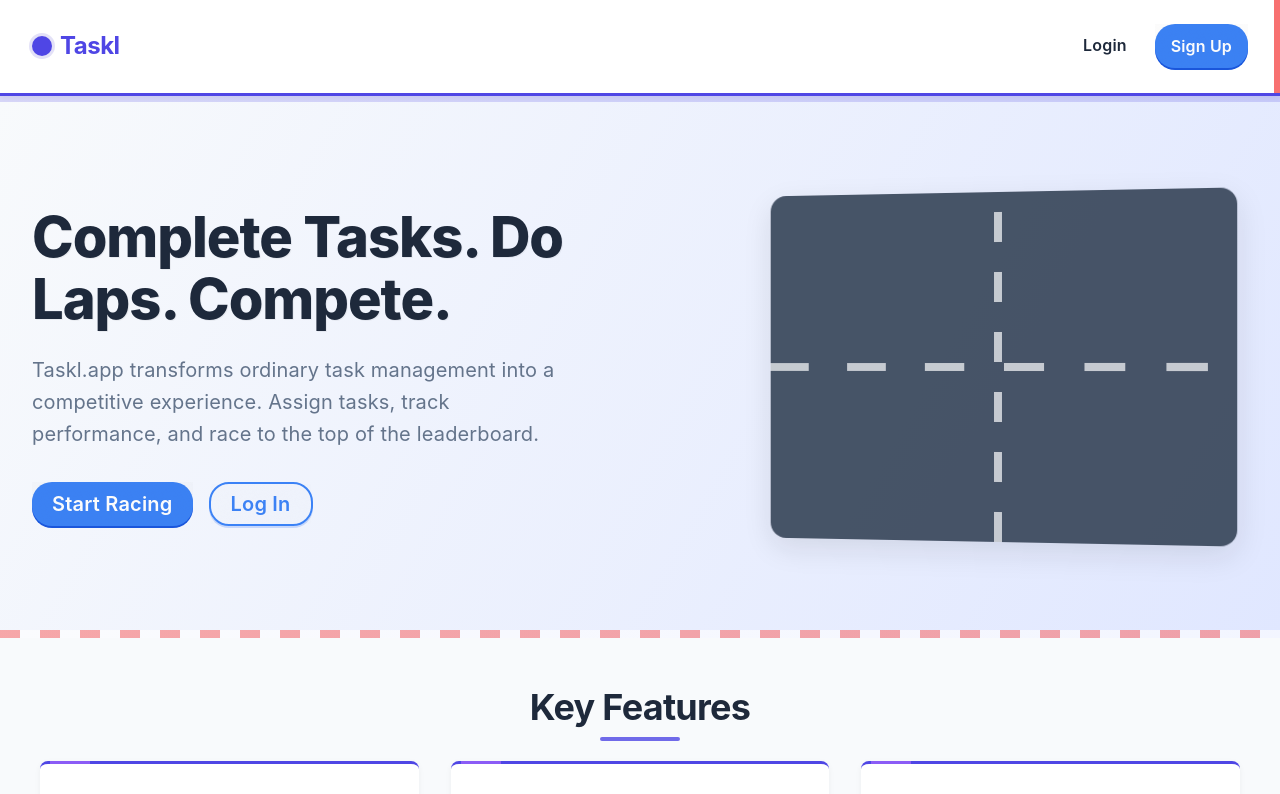
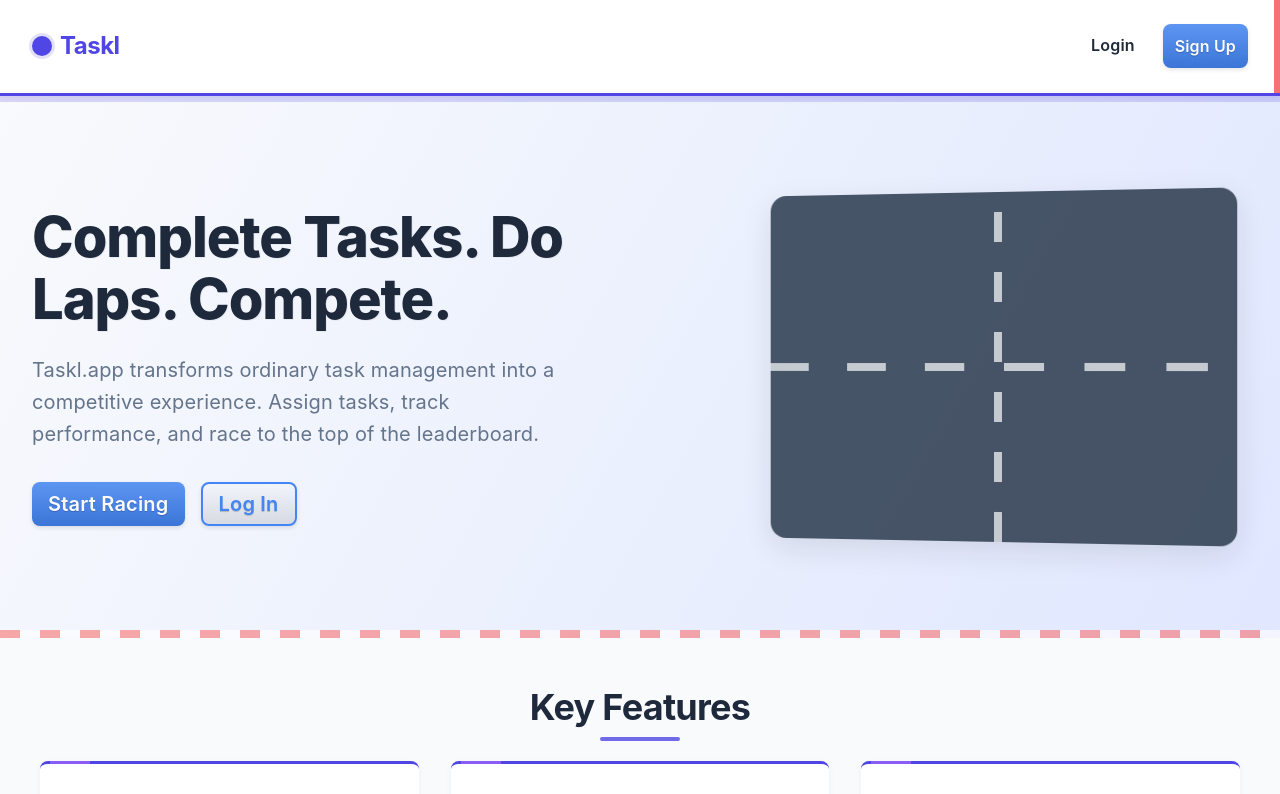
Before and after one commit to gianyrox/tasklapp, a Next.js app: page / in a window 1280 px wide. Shown: the top 794 px of the page. Built offline with nearby package versions, Linux system fonts and the light colour scheme; no server answers.

Commit message:
Apr 16, 2025, 11:57 AM

```diff
--- a/src/components/ui/Button.module.css
+++ b/src/components/ui/Button.module.css
@@ -2,18 +2,20 @@
   display: inline-flex;
   align-items: center;
   justify-content: center;
-  border-radius: 20px;
+  border-radius: var(--border-radius-md);
   font-weight: 600;
   transition: all var(--transition-fast);
   white-space: nowrap;
   cursor: pointer;
   border: none;
   position: relative;
-  box-shadow: 0 2px 0 #1a56db;
+  overflow: hidden;
+  box-shadow: 0 2px 4px rgba(0, 0, 0, 0.1);
   letter-spacing: 0.01em;
-  background-color: #3b82f6;
+  background-color: #4285f4;
   color: white;
-  padding-bottom: 0.25rem;
+  background-image: linear-gradient(rgba(255, 255, 255, 0.15) 0%, rgba(0, 0, 0, 0.1) 100%);
+  text-shadow: 0 1px 1px rgba(0, 0, 0, 0.2);
 }
 
 .button::before {
@@ -23,7 +25,7 @@
   top: 0;
   width: 100%;
   height: 100%;
-  background-image: none;
+  background-image: linear-gradient(rgba(255, 255, 255, 0.1), transparent);
   opacity: 0;
   transition: opacity var(--transition-fast);
 }
@@ -34,7 +36,7 @@
 
 /* Button variants */
 .variant-primary {
-  background-color: #3b82f6;
+  background-color: #4285f4;
   color: white;
   position: relative;
 }
@@ -47,110 +49,104 @@
   bottom: 0;
   height: 2px;
   background-color: rgba(0, 0, 0, 0.15);
-  border-radius: 0 0 20px 20px;
 }
 
 .variant-primary:hover:not(:disabled) {
-  background-color: #2563eb;
+  background-color: #3b78e7;
   transform: translateY(-1px);
-  box-shadow: 0 3px 0 #1a56db;
+  box-shadow: 0 4px 8px rgba(66, 133, 244, 0.2);
 }
 
 .variant-secondary {
-  background-color: #6366f1;
+  background-color: #5c6bc0;
   color: white;
-  box-shadow: 0 2px 0 #4338ca;
 }
 
 .variant-secondary:hover:not(:disabled) {
-  background-color: #4f46e5;
+  filter: brightness(90%);
   transform: translateY(-1px);
-  box-shadow: 0 3px 0 #4338ca;
+  box-shadow: 0 4px 8px rgba(92, 107, 192, 0.2);
 }
 
 .variant-success {
-  background-color: #10b981;
+  background-color: #34a853;
   color: white;
-  box-shadow: 0 2px 0 #059669;
 }
 
 .variant-success:hover:not(:disabled) {
-  background-color: #059669;
+  filter: brightness(90%);
   transform: translateY(-1px);
-  box-shadow: 0 3px 0 #047857;
+  box-shadow: 0 4px 8px rgba(52, 168, 83, 0.2);
 }
 
 .variant-danger {
-  background-color: #ef4444;
+  background-color: #ea4335;
   color: white;
-  box-shadow: 0 2px 0 #dc2626;
 }
 
 .variant-danger:hover:not(:disabled) {
-  background-color: #dc2626;
+  filter: brightness(90%);
   transform: translateY(-1px);
-  box-shadow: 0 3px 0 #b91c1c;
+  box-shadow: 0 4px 8px rgba(234, 67, 53, 0.2);
 }
 
 .variant-warning {
-  background-color: #f59e0b;
-  color: white;
-  box-shadow: 0 2px 0 #d97706;
+  background-color: #fbbc05;
+  color: var(--text-primary);
 }
 
 .variant-warning:hover:not(:disabled) {
-  background-color: #d97706;
+  filter: brightness(95%);
   transform: translateY(-1px);
-  box-shadow: 0 3px 0 #b45309;
+  box-shadow: 0 4px 8px rgba(251, 188, 5, 0.2);
 }
 
 .variant-info {
-  background-color: #3b82f6;
+  background-color: #4285f4;
   color: white;
-  box-shadow: 0 2px 0 #2563eb;
 }
 
 .variant-info:hover:not(:disabled) {
-  background-color: #2563eb;
+  filter: brightness(90%);
   transform: translateY(-1px);
-  box-shadow: 0 3px 0 #1d4ed8;
+  box-shadow: 0 4px 8px rgba(66, 133, 244, 0.2);
 }
 
 .variant-outline {
   background-color: transparent;
-  color: #3b82f6;
-  border: 2px solid #3b82f6;
-  box-shadow: 0 2px 0 rgba(37, 99, 235, 0.2);
+  color: #4285f4;
+  border: 2px solid #4285f4;
+  position: relative;
 }
 
 .variant-outline:hover:not(:disabled) {
-  background-color: rgba(59, 130, 246, 0.05);
+  background-color: rgba(66, 133, 244, 0.05);
   transform: translateY(-1px);
-  box-shadow: 0 3px 0 rgba(37, 99, 235, 0.2);
+  box-shadow: 0 4px 8px rgba(66, 133, 244, 0.1);
 }
 
 /* Button sizes */
 .size-xs {
   font-size: var(--font-size-xs, 0.75rem);
-  padding: 0.25rem 0.75rem;
+  padding: 0.25rem 0.5rem;
   height: 1.5rem;
 }
 
 .size-sm {
   font-size: var(--font-size-sm);
-  padding: 0.25rem 0.75rem;
+  padding: 0.25rem 0.5rem;
   height: 1.75rem;
 }
 
 .size-md {
   font-size: var(--font-size-md);
-  padding: 0.375rem 1rem;
+  padding: 0.375rem 0.75rem;
   height: 2.25rem;
 }
 
 .size-lg {
   font-size: var(--font-size-lg);
-  padding: 0.5rem 1.25rem;
+  padding: 0.5rem 1rem;
   height: 2.75rem;
   font-weight: 600;
 }
@@ -181,12 +177,12 @@
 .button:disabled {
   opacity: 0.6;
   cursor: not-allowed;
-  box-shadow: 0 2px 0 rgba(37, 99, 235, 0.3);
+  box-shadow: none;
 }
 
 .button:active:not(:disabled) {
-  transform: translateY(1px);
-  box-shadow: 0 1px 0 #1a56db;
+  transform: translateY(0);
+  box-shadow: 0 1px 2px rgba(0, 0, 0, 0.1);
 }
 
 /* Icons */
```
